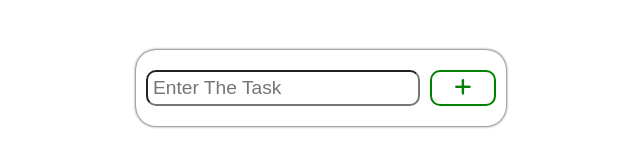
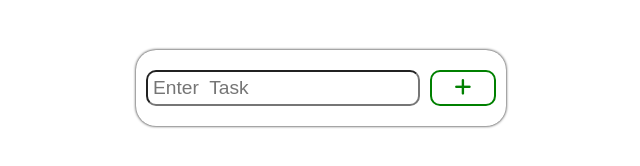
Before and after one commit to salah5495/Todo-list-app, a plain HTML site: page index.html in a window 1280 px wide. Shown: the part 310-476 px from the top of the page, 319-959 px from the left. Drawn offline with Linux system fonts and the light colour scheme.

Commit message:
Update index.html

```diff
--- a/index.html
+++ b/index.html
@@ -12,7 +12,7 @@
 <body>
 <div class="container">
     <div id="add-task-container">
-        <input type="text" placeholder="Enter The Task" id="input-task">
+        <input type="text" placeholder="Enter  Task" id="input-task">
         <button id="add-task"><i class="fa-solid fa-plus"></i></button>
     </div>
     <div id="task-container"></div>
```
